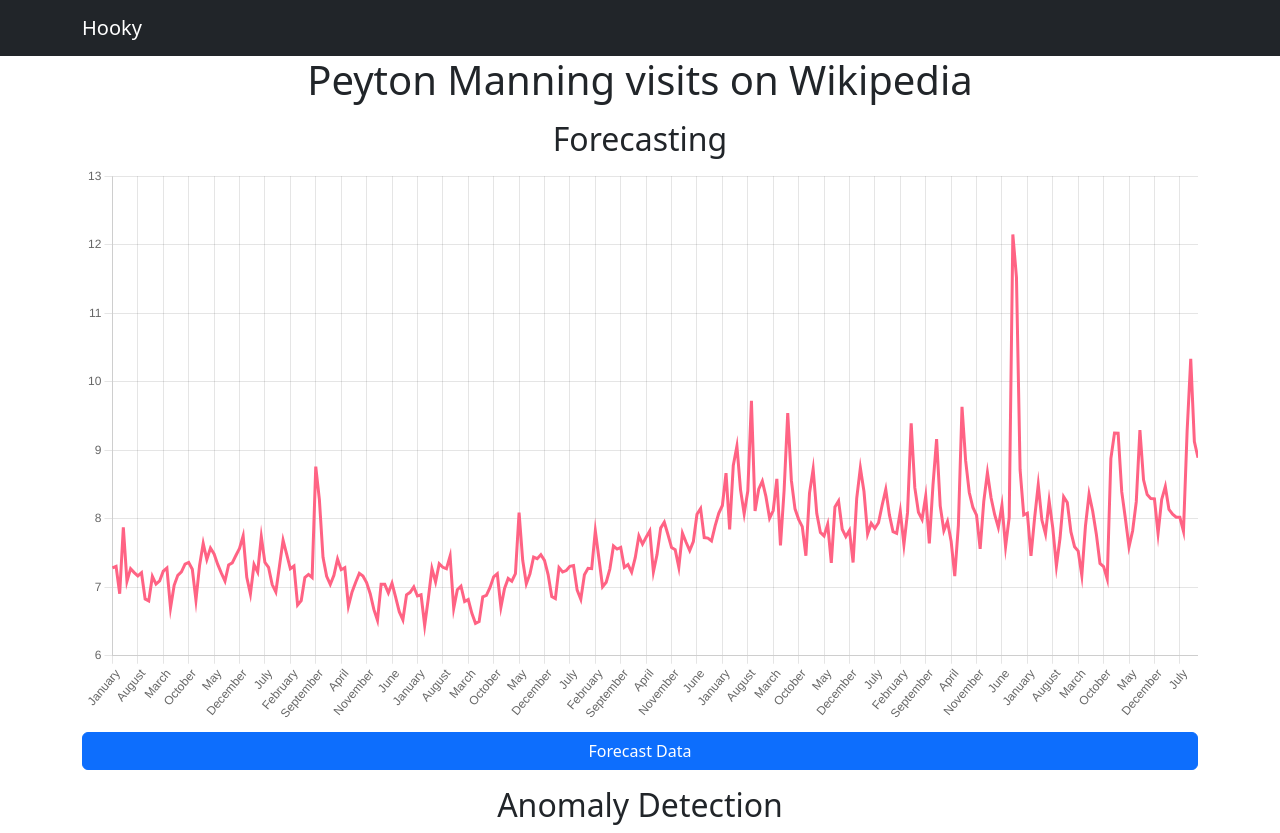
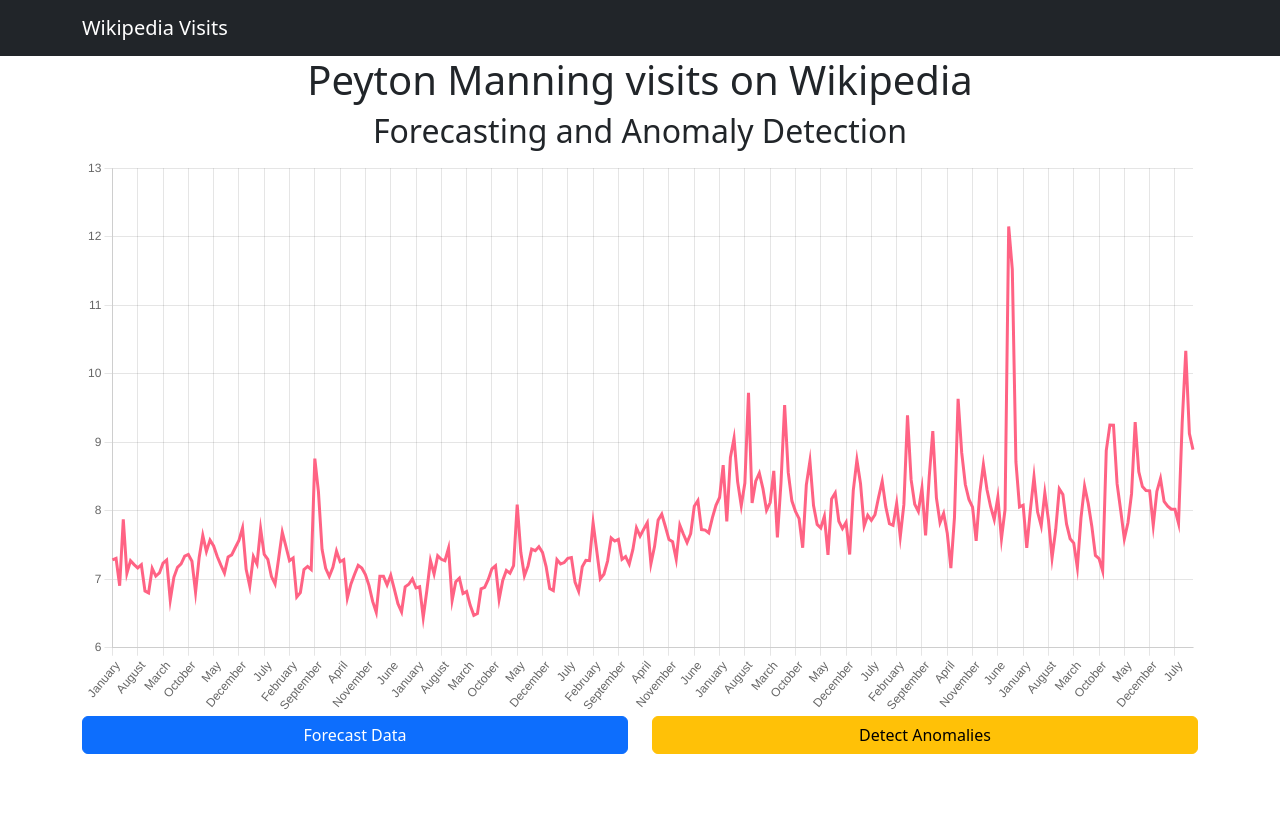
Before and after one commit to rlopzc/nixtla-demo-api, a React (Create React App) app: page / in a window 1280 px wide. After the commit the page ends 800 px from the top, so only its background shows below. Built offline with nearby package versions, Linux system fonts and the light colour scheme; no server answers; the HTML template or start-up script is replaced by a standard one.

Commit message:
Anomaly detection

```diff
--- a/src/App.js
+++ b/src/App.js
@@ -11,7 +11,7 @@
   Legend,
 } from 'chart.js';
 import { Line } from 'react-chartjs-2';
-import { forecast } from './nixtla';
+import { forecast, anomalyDetection } from './nixtla';
 import * as Utils from './utils';
 import * as Data from './data';
 import { useRef } from 'react';
@@ -31,7 +31,7 @@
     <Navbar bg="dark" variant="dark">
       <Container>
         <Navbar.Brand href="#home">
-          Hooky
+          Wikipedia Visits
         </Navbar.Brand>
       </Container>
     </Navbar>
@@ -65,9 +65,11 @@
       data: Data.stripeData.value,
       borderColor: 'rgb(255, 99, 132)',
       backgroundColor: 'rgba(255, 99, 132, 0.5)',
+      pointRadius: [],
+      pointBackgroundColor: 'yellow',
       elements: {
-        point:{
-            radius: 0
+        point: {
+          radius: 0
         }
       },
       segment: {
@@ -93,11 +95,26 @@
   const parsedData = Data.parseNixtlaData(fcast);
 
   const chart = chartRef.current;
-  chart.data.labels = [ ...data.timestamp, ...parsedData.timestamp ]
-  chart.data.datasets[0].data = [ ...chart.data.datasets[0].data, ...parsedData.value ];
+  chart.data.labels = [...data.timestamp, ...parsedData.timestamp]
+  chart.data.datasets[0].data = [...chart.data.datasets[0].data, ...parsedData.value];
 
   chart.update();
 };
+
+const detectAnomalies = async (data, chartRef) => {
+  const anomalies = await anomalyDetection(data);
+  const parsedData = Data.parseNixtlaData(anomalies);
+
+  // Search data by value. update it's point radius
+  const chart = chartRef.current;
+  const dataset = chart.data.datasets[0];
+
+  parsedData.value
+    .map(value => dataset.data.indexOf(value))
+    .forEach(idx => dataset.pointRadius[idx] = 5);
+
+  chart.update();
+}
 
 function App() {
   const chartRef = useRef();
@@ -108,16 +125,18 @@
       <Container>
         <h1 className='text-center'>Peyton Manning visits on Wikipedia</h1>
 
-        <Row className='mt-3'>
+        <Row className='mt-1'>
           <Col md={12}>
-            <h2 className='text-center'>Forecasting</h2>
+            <h2 className='text-center'>Forecasting and Anomaly Detection</h2>
             <Line ref={chartRef} options={chartOpts} data={chartData} />
-            <Button className='mt-2 w-100' onClick={() => makeForecast(Data.stripeData, chartRef)}>Forecast Data</Button>
           </Col>
         </Row>
-        <Row className='mt-3'>
-          <Col md={12}>
-            <h2 className='text-center'>Anomaly Detection</h2>
+        <Row className=''>
+          <Col md={6}>
+            <Button className='w-100' onClick={() => makeForecast(Data.stripeData, chartRef)}>Forecast Data</Button>
+          </Col>
+          <Col md={6}>
+            <Button variant='warning' className='w-100' onClick={() => detectAnomalies(Data.stripeData, chartRef)}>Detect Anomalies</Button>
           </Col>
         </Row>
       </Container>
--- a/src/nixtla.js
+++ b/src/nixtla.js
@@ -4,12 +4,17 @@
 // Get token here: http://18.235.133.135:3000/login
 // Add token in .env (copy .env.example)
 const bearerToken = process.env.REACT_APP_NIXTLA_BEARER_TOKEN;
+const headers = {
+  'accept': 'application/json',
+  'authorization': `Bearer ${bearerToken}`,
+  'content-type': 'application/json',
+};
 
 async function forecast(data) {
   const body = {
-    fh: 12,
     timestamp: data.timestamp,
     value: data.value,
+    fh: 12,
     seasonality: 12,
     model: 'arima',
     cv: false,
@@ -18,13 +23,8 @@
   const response = await fetch(`${nixtlaURL}/forecast`,
     {
       method: 'POST',
-      headers: {
-        'accept': 'application/json',
-        'authorization': `Bearer ${bearerToken}`,
-        'content-type': 'application/json',
-      },
+      headers: headers,
       body: JSON.stringify(body),
-      mode: 'cors',
     }
   );
 
@@ -33,6 +33,26 @@
   return responseData;
 }
 
+async function anomalyDetection(data) {
+  const body = {
+    timestamp: data.timestamp,
+    value: data.value,
+    level: 90,
+    seasonality: 1,
+    fh: 12,
+  }
+
+  const response = await fetch(`${nixtlaURL}/anomaly_detector`, {
+    method: 'POST',
+    headers: headers,
+    body: JSON.stringify(body),
+  })
+
+  const responseData = await response.json();
+
+  return responseData;
+}
+
 export {
-  forecast
+  forecast, anomalyDetection
 };
```
